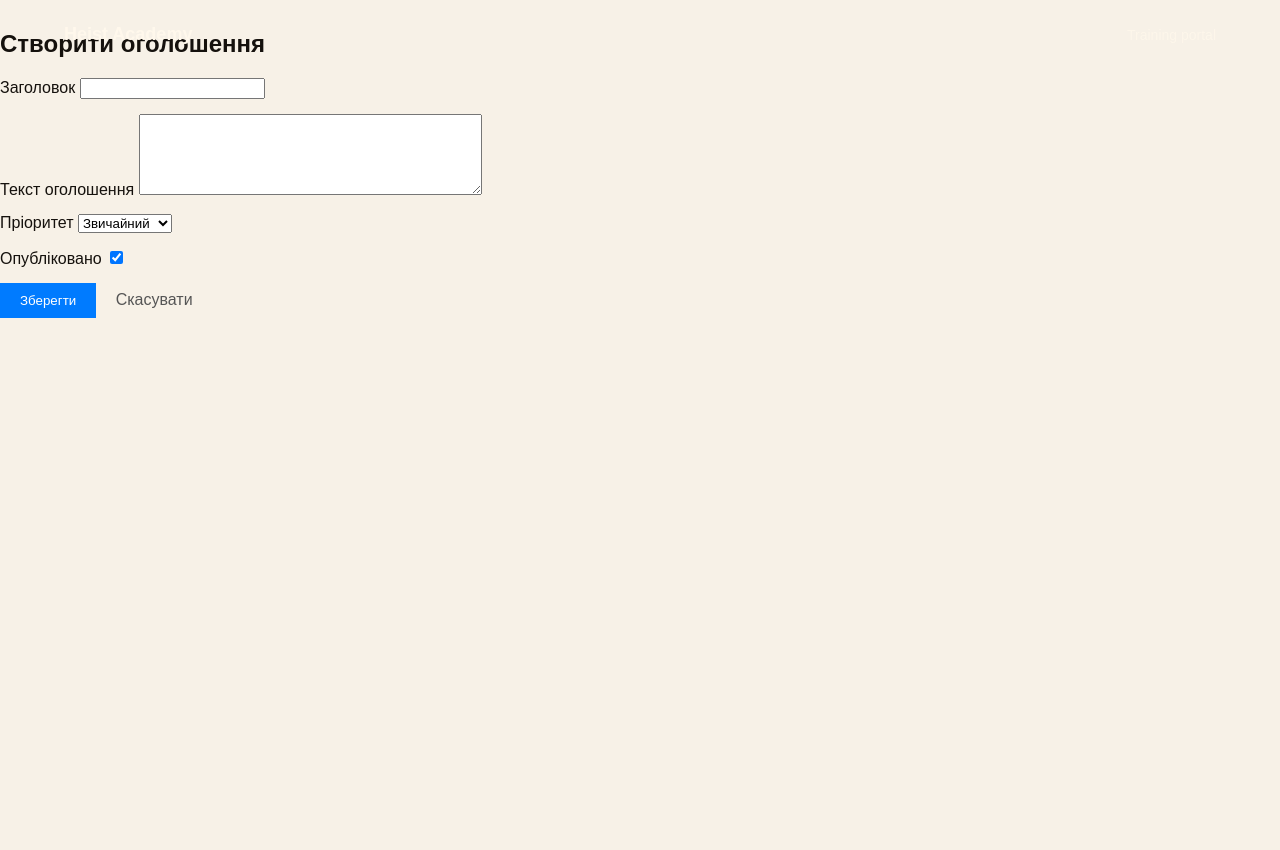
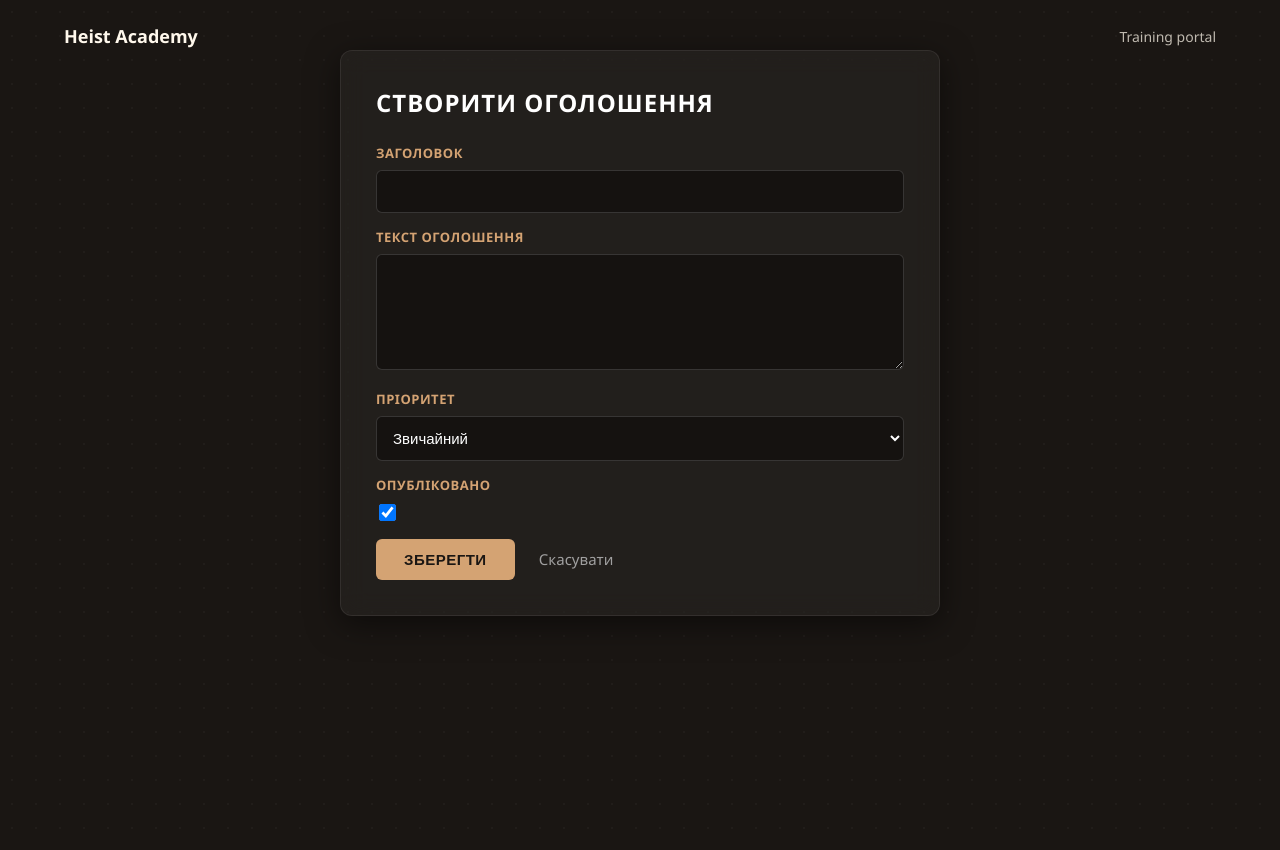
Before and after one commit to Angellllna/group-portal_26_05, a Django app: page /announcements/create/ in a window 1280 px wide. Before the commit the page ends 318 px from the top, so only its background shows below. Run offline with Django 5.2, Linux system fonts and the light colour scheme; the visitor is signed in with stand-in values (Sample User, id 1).

Commit message:
додав стилі до сторінок

```diff
--- /dev/null
+++ b/announcements/static/form.css
@@ -0,0 +1,103 @@
+/* Перебиваємо дефолтний білий фон сторінки на темний шоколадно-чорний з сіткою */
+body {
+    background: #1a1613 !important;
+    background-image: radial-gradient(rgba(255, 255, 255, 0.03) 1px, transparent 0) !important;
+    background-size: 24px 24px !important;
+    color: #f5f5f5 !important;
+    font-family: 'Segoe UI', Tahoma, Geneva, Verdana, sans-serif !important;
+}
+
+/* Твій оригінальний <div class="container"> перетворюємо на скляну картку Heist Academy */
+.container {
+    background: rgba(255, 255, 255, 0.04) !important;
+    border: 1px solid rgba(255, 255, 255, 0.08) !important;
+    backdrop-filter: blur(12px) !important;
+    -webkit-backdrop-filter: blur(12px) !important;
+    padding: 35px !important;
+    border-radius: 12px !important;
+    box-shadow: 0 8px 32px 0 rgba(0, 0, 0, 0.5) !important;
+    margin: 50px auto !important; /* Центруємо гарно на сторінці */
+}
+
+/* Твій заголовок <h2> */
+.container h2 {
+    color: #ffffff !important;
+    text-transform: uppercase !important;
+    margin-top: 0 !important;
+    margin-bottom: 25px !important;
+    font-weight: 800 !important;
+    letter-spacing: 1px !important;
+}
+
+/* Твої блоки <div class="form-group"> та їхні <label> */
+.form-group label {
+    display: block !important;
+    margin-bottom: 8px !important;
+    color: #d4a373 !important; /* Золотаво-пісочний колір як на головній */
+    font-weight: bold !important;
+    text-transform: uppercase !important;
+    font-size: 13px !important;
+    letter-spacing: 0.5px !important;
+}
+
+/* Автоматично кастомізуємо поля (input, textarea, select), які генерує {{ field }} всередині твоїх .form-group */
+.form-group input[type="text"],
+.form-group textarea,
+.form-group select {
+    width: 100% !important;
+    padding: 12px !important;
+    background: rgba(0, 0, 0, 0.4) !important;
+    border: 1px solid rgba(255, 255, 255, 0.15) !important;
+    border-radius: 6px !important;
+    color: #ffffff !important;
+    box-sizing: border-box !important;
+    font-size: 15px !important;
+    transition: border-color 0.2s !important;
+}
+
+/* Ефект при кліку на поля */
+.form-group input:focus,
+.form-group textarea:focus,
+.form-group select:focus {
+    border-color: #ffb703 !important;
+    outline: none !important;
+}
+
+/* Якщо серед полів є чекбокс */
+.form-group input[type="checkbox"] {
+    transform: scale(1.3) !important;
+    margin-left: 5px !important;
+    cursor: pointer !important;
+}
+
+/* Твоя кнопка <button type="submit" class="btn btn-primary"> */
+.container form button.btn-primary {
+    background: #d4a373 !important; /* Перебиваємо синій на золото */
+    color: #1a1613 !important;
+    padding: 12px 28px !important;
+    border: none !important;
+    border-radius: 6px !important;
+    cursor: pointer !important;
+    font-weight: bold !important;
+    font-size: 15px !important;
+    text-transform: uppercase !important;
+    letter-spacing: 0.5px !important;
+    transition: background 0.2s !important;
+}
+
+.container form button.btn-primary:hover {
+    background: #ffb703 !important; /* Яскравіший при наведенні */
+}
+
+/* Твоє посилання "Скасувати" (тег <a> після кнопки) */
+.container form a {
+    margin-left: 20px !important;
+    color: #a0a0a0 !important; /* Перебиваємо дефолтний сірий колір */
+    text-decoration: none !important;
+    font-size: 15px !important;
+    transition: color 0.2s !important;
+}
+
+.container form a:hover {
+    color: #ffffff !important;
+}
--- a/announcements/templates/announcements/confirm_delete.html
+++ b/announcements/templates/announcements/confirm_delete.html
@@ -1,5 +1,7 @@
 {% extends 'core/base.html' %}
 {% block content %}
+{% load static %}
+<link rel="stylesheet" href="{% static 'delete.css' %}">
 <div class="container" style="max-width: 500px; margin-top: 40px; border: 1px solid red; padding: 20px; border-radius: 5px;">
     <h2>Видалення оголошення</h2>
     <p>Ви впевнені, що хочете видалити оголошення <strong>"{{ announcement.title }}"</strong>? Цю дію не можна буде скасувати.</p>
--- a/announcements/templates/announcements/detail.html
+++ b/announcements/templates/announcements/detail.html
@@ -1,6 +1,8 @@
 {% extends "core/base.html" %}
 {% block title %}{{ announcement.title }} — Heist Academy{% endblock %}
 {% block content %}
+{% load static %}
+<link rel="stylesheet" href="{% static 'detail.css' %}">
 <div class="container">
     <a href="{% url 'announcements:list' %}">&larr; Назад до списку</a>
 
--- a/announcements/templates/announcements/form.html
+++ b/announcements/templates/announcements/form.html
@@ -1,5 +1,7 @@
 {% extends 'core/base.html' %}
+{% load static %}
 {% block content %}
+<link rel="stylesheet" href="{% static 'form.css' %}">
 <div class="container" style="max-width: 600px; margin-top: 30px;">
     <h2>{{ title }}</h2>
     <form method="post" style="margin-top: 20px;">
--- a/announcements/templates/announcements/list.html
+++ b/announcements/templates/announcements/list.html
@@ -1,6 +1,8 @@
 {% extends "core/base.html" %}
 {% block title %}Оголошення — Heist Academy{% endblock %}
 {% block content %}
+{% load static %}
+<link rel="stylesheet" href="{% static 'list.css' %}">
 <div class="container">
     <h1>Оголошення</h1>
     <div class="announcements-list">
```
Also changed, not shown: announcements/static/delete.css (added, +76 -0 lines), announcements/static/detail.css (added, +118 -0 lines), announcements/static/list.css (added, +100 -0 lines).
